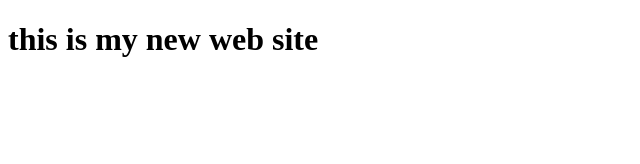
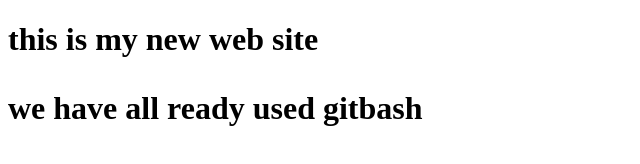
Before and after one commit to colinstark85/CompCamps-2018, a plain HTML site: page index.html in a window 1280 px wide. Shown: the whole page, without its empty margins (0-640 px from the left). Drawn offline with Linux system fonts and the light colour scheme.

Commit message:
new change

```diff
--- a/index.html
+++ b/index.html
@@ -5,8 +5,7 @@
     <title> compcamps</title>
   </head>
   <body>
-    <h1> this is my new web site
-      <h1>
-
-    <body> <body>
+    <h1> this is my new web site <h1>
+      <p> we have all ready used gitbash<p>
+    <body>
 </html>
```
